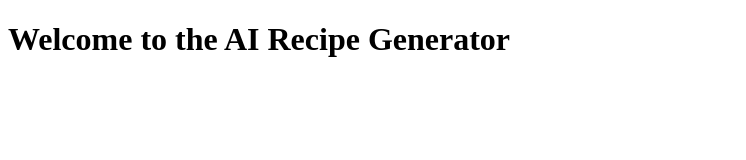
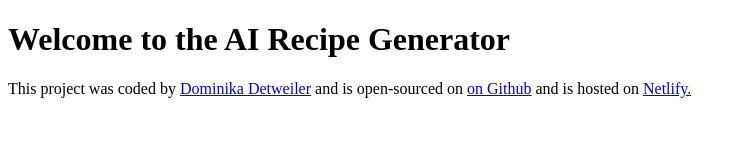
Before and after one commit to d-detweiler/AI-recipe-generator, a plain HTML site: page index.html in a window 1280 px wide. Shown: the whole page, without its empty margins (0-746 px from the left). Drawn offline with Linux system fonts and the light colour scheme.

Commit message:
Added footer

```diff
--- a/index.html
+++ b/index.html
@@ -9,6 +9,23 @@
   <body>
     <h1>Welcome to the AI Recipe Generator</h1>
 
+    <footer>
+      This project was coded by
+      <a href="https://github.com/d-detweiler" target="_blank">
+        Dominika Detweiler</a
+      >
+      and is open-sourced on
+      <a
+        href="https://github.com/d-detweiler/AI-recipe-generator"
+        target="_blank"
+      >
+        on Github</a
+      >
+      and is hosted on
+      <a href="https://dominika-recipegenerator.netlify.app/" target="_blank"
+        >Netlify.</a
+      >
+    </footer>
     <script src="src/script.js"></script>
   </body>
 </html>
```
